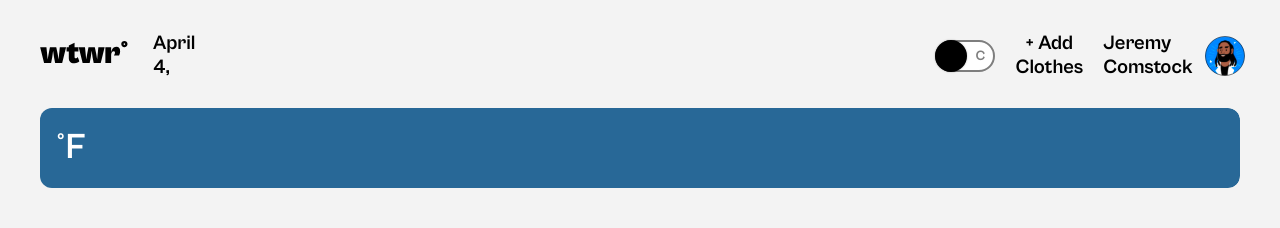
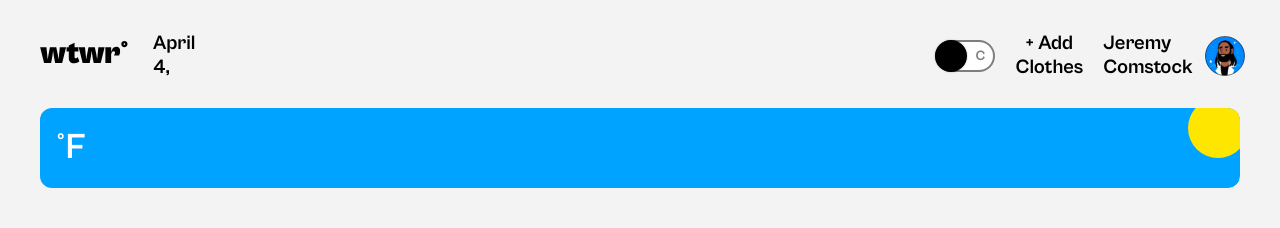
Before and after one commit to jeremycomstock/se_project_react, a React (Vite) app: page / in a window 1280 px wide. Shown: the top 228 px of the page. Built offline with nearby package versions, Linux system fonts and the light colour scheme; no server answers; data requests are answered from the project's data file.

Commit message:
Address comments by Code Reviewer. I really do not know what happened with the ItemModal appearing incorrectly, I swear it worked before I submitted it. It should be fixed now. Thank you!

```diff
--- a/db.json
+++ b/db.json
@@ -89,6 +89,12 @@
       "name": "T-Shirt",
       "weather": "hot",
       "imageUrl": "https://practicum-content.s3.us-west-1.amazonaws.com/software-engineer/wtwr-project/T-Shirt.png?etag=44ed1963c44ab19cd2f5011522c5fc09"
+    },
+    {
+      "name": "Shirt",
+      "imageUrl": "https://images.unsplash.com/photo-1581655353564-df123a1eb820?q=80&w=1974&auto=format&fit=crop&ixlib=rb-4.0.3&ixid=M3wxMjA3fDB8MHxwaG90by1wYWdlfHx8fGVufDB8fHx8fA%3D%3D",
+      "weather": "",
+      "_id": 17
     }
   ]
 }
--- a/src/blocks/ItemModal.css
+++ b/src/blocks/ItemModal.css
@@ -1,11 +1,3 @@
-.modal__content_type_image {
-  width: 498px;
-  height: 610px;
-  padding: 0;
-  overflow: hidden;
-  position: relative;
-}
-
 .modal__close_type_image {
   background-image: url("../assets/close_image.svg");
 }
--- a/src/blocks/ModalWithForm.css
+++ b/src/blocks/ModalWithForm.css
@@ -30,6 +30,14 @@
   position: relative;
   border-radius: 20px;
   border: 1px solid rgba(0, 0, 0, 0.3);
+}
+
+.modal__content_type_image {
+  width: 498px;
+  height: 610px;
+  padding: 0;
+  overflow: hidden;
+  position: relative;
 }
 
 .modal__title {
--- a/src/components/AddItemModal.jsx
+++ b/src/components/AddItemModal.jsx
@@ -1,5 +1,5 @@
 import "../blocks/AddItemModal.css";
-import React, { useState } from "react";
+import React, { useState, useEffect } from "react";
 import ModalWithForm from "./ModalWithForm.jsx";
 
 const AddItemModal = ({ isOpen, onAddItem, handleCloseClick }) => {
@@ -25,6 +25,14 @@ const AddItemModal = ({ isOpen, onAddItem, handleCloseClick }) => {
     setLink("");
     setTemperature("");
   };
+
+  useEffect(() => {
+    if (isOpen) {
+      setName("");
+      setLink("");
+      setTemperature("");
+    }
+  }, [isOpen]);
 
   return (
     <ModalWithForm
--- a/src/components/App.jsx
+++ b/src/components/App.jsx
@@ -35,9 +35,9 @@ function App() {
     addItem(values)
       .then((newItem) => {
         setClothingItems([newItem, ...clothingItems]);
+        setActiveModal("");
       })
       .catch(console.error);
-    setActiveModal("");
   };
 
   const handleAddClick = () => {
@@ -57,15 +57,13 @@ function App() {
     deleteItem(card._id)
       .then(() => {
         setClothingItems(clothingItems.filter((item) => item._id !== card._id));
+        setActiveModal("");
       })
       .catch(console.error);
-    setActiveModal("");
   };
 
   const handleToggleSwitchChange = () => {
-    currentTemperatureUnit === "°F"
-      ? setCurrentTemperatureUnit("°C")
-      : setCurrentTemperatureUnit("°F");
+    setCurrentTemperatureUnit(currentTemperatureUnit === "°F" ? "°C" : "°F");
   };
 
   useEffect(() => {
--- a/src/components/WeatherCard.jsx
+++ b/src/components/WeatherCard.jsx
@@ -8,20 +8,13 @@ function WeatherCard({ weatherData }) {
     CurrentTemperatureUnitContext
   );
 
-  const filteredWeatherOptions = weatherOptions.filter((option) => {
-    return (
-      option.day === weatherData.isDay &&
-      option.condition === weatherData.condition
-    );
+  const filteredWeatherOptions = weatherOptions.find((option) => {
+    weatherData
+      ? option.day === weatherData.isDay &&
+        option.condition === weatherData.condition
+      : option.isDay === "day" && option.condition === "clear";
+    return option.isDay, option.condition;
   });
-
-  let weatherOption;
-  if (filteredWeatherOptions.length === 0) {
-    weatherOption = defaultWeatherOptions[weatherData.isDay ? "day" : "night"];
-    weatherOption.condition = weatherData.isDay ? "day" : "night";
-  } else {
-    weatherOption = filteredWeatherOptions[0];
-  }
 
   let currentTemp;
   if (currentTemperatureUnit === "°F") {
@@ -37,8 +30,8 @@ function WeatherCard({ weatherData }) {
         {currentTemperatureUnit}
       </p>
       <img
-        src={weatherOption?.url}
-        alt={weatherOption?.condition}
+        src={filteredWeatherOptions?.url}
+        alt={filteredWeatherOptions?.condition}
         className="weather-card__image"
       ></img>
     </section>
--- a/src/utils/api.js
+++ b/src/utils/api.js
@@ -1,8 +1,6 @@
+import { processServerResponse } from "./utils";
+
 const baseUrl = "http://localhost:3001";
-
-function processServerResponse(res) {
-  return res.ok ? res.json() : Promise.reject(`Error: ${res.status}`);
-}
 
 function getItems() {
   return fetch(`${baseUrl}/items`).then(processServerResponse);
--- /dev/null
+++ b/src/utils/utils.js
@@ -0,0 +1,5 @@
+function processServerResponse(res) {
+  return res.ok ? res.json() : Promise.reject(`Error: ${res.status}`);
+}
+
+export { processServerResponse };
--- a/src/utils/weatherApi.js
+++ b/src/utils/weatherApi.js
@@ -1,15 +1,9 @@
-const processRequest = (res) => {
-  if (res.ok) {
-    return res.json();
-  } else {
-    return Promise.reject(`Error: ${res.status}`);
-  }
-};
+import { processServerResponse } from "./utils";
 
 export const getWeather = ({ longitude, latitude }, APIkey) => {
   return fetch(
     `https://api.openweathermap.org/data/2.5/weather?lat=${latitude}&lon=${longitude}&units=imperial&appid=${APIkey}`
-  ).then(processRequest);
+  ).then(processServerResponse);
 };
 
 export const filterWeatherData = (data) => {
```
